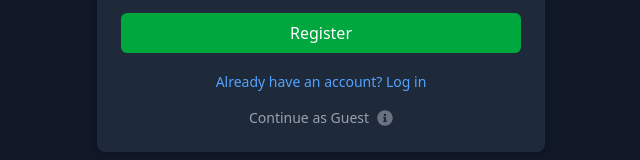
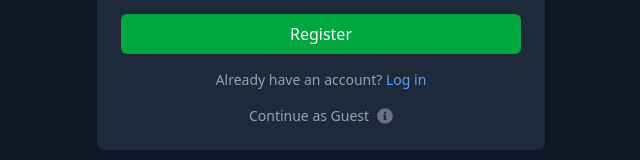
Before and after one commit to ryangholland/habit-tracker, a React (Vite) app: page /register in a window 1280 px wide. Shown: the part 442-602 px from the top of the page, without its empty margins (319-959 px from the left). Built offline with nearby package versions, Linux system fonts and the light colour scheme; no server answers.

Commit message:
style: fix text styling on Register screen

```diff
--- a/src/pages/Register.jsx
+++ b/src/pages/Register.jsx
@@ -1,6 +1,6 @@
 import { useState, useContext } from "react";
 import { AuthContext } from "../context/AuthContext";
-import { useNavigate } from "react-router-dom";
+import { useNavigate, Link } from "react-router-dom";
 import { FaSpinner } from "react-icons/fa";
 import { FaInfoCircle } from "react-icons/fa";
 import { Tooltip } from "react-tooltip";
@@ -88,13 +88,23 @@ function Register() {
           )}
         </button>
 
-        <button
+        {/* <button
           type="button"
           onClick={() => navigate("/login")}
           className="w-full text-sm text-center text-blue-600 dark:text-blue-400 hover:underline"
         >
           Already have an account? Log in
-        </button>
+        </button> */}
+
+        <div className="text-center text-sm text-gray-600 dark:text-gray-400">
+          Already have an account?{" "}
+          <Link
+            className="text-blue-600 dark:text-blue-400 hover:underline"
+            to="/login"
+          >
+            Log in
+          </Link>
+        </div>
 
         <div className="flex items-center justify-center gap-2">
           <button
```
